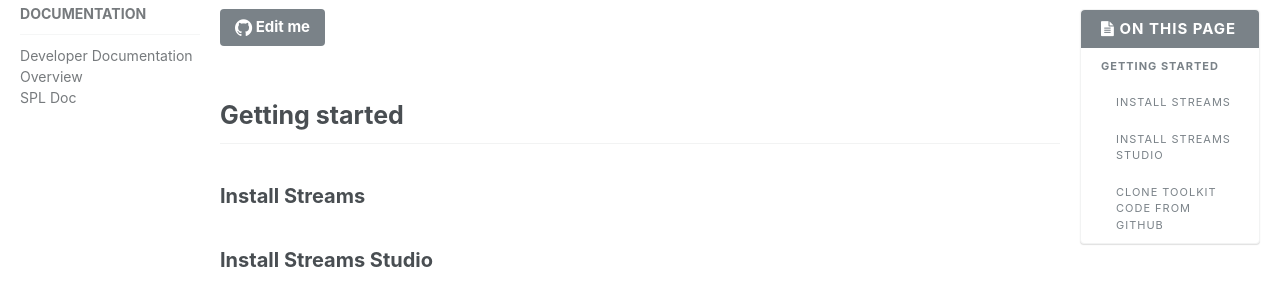
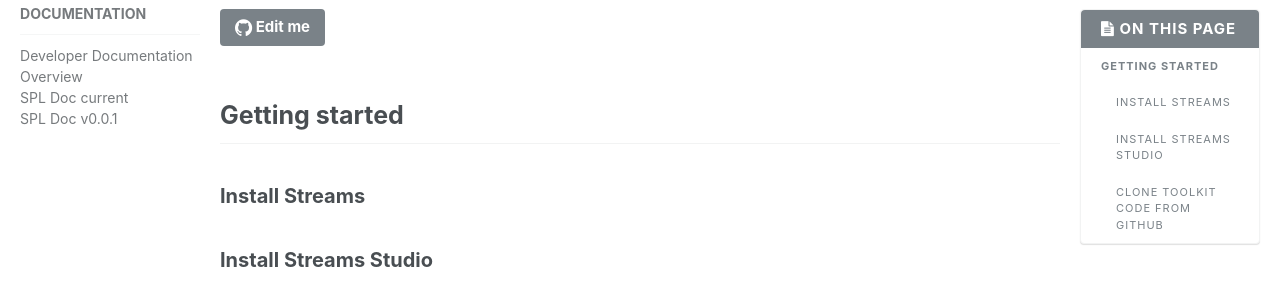
Before and after one commit to IBMStreams/streamsx.jms, a Jekyll site: the page built from _docs/developer_overview.md, in a window 1280 px wide. Shown: the part 169-452 px from the top of the page. Built offline with Jekyll 4.4.1, drawn with Linux system fonts in a browser that asks for light colours.

Commit message:
Rollback nested nav tree as it did not work

```diff
--- a/_data/navigation.yml
+++ b/_data/navigation.yml
@@ -31,18 +31,16 @@ userdocs:
     children:
       - title: "Overview"
         url: /docs/user/overview
-      - title: "Samples"
-        children:
-          - title: "JMSSample"
-            url: /samples/JMSSample/doc/spldoc/html
-          - title: "JMSSink"
-            url: /samples/JMSSink/doc/spldoc/html
-          - title: "JMSSource"
-            url: /samples/JMSSource/doc/spldoc/html
-          - title: "JmsWithXmlParse"
-            url: /samples/JmsWithXmlParse/doc/spldoc/html
-          - title: "JmsWithXmlParseBytes"
-            url: /samples/JmsWithXmlParseBytes/doc/spldoc/html
+      - title: "JMSSample"
+        url: /samples/JMSSample/doc/spldoc/html
+      - title: "JMSSink"
+        url: /samples/JMSSink/doc/spldoc/html
+      - title: "JMSSource"
+        url: /samples/JMSSource/doc/spldoc/html
+      - title: "JmsWithXmlParse"
+        url: /samples/JmsWithXmlParse/doc/spldoc/html
+      - title: "JmsWithXmlParseBytes"
+        url: /samples/JmsWithXmlParseBytes/doc/spldoc/html
 
 
 # developer documentation links
@@ -51,9 +49,7 @@ developerdocs:
     children:
       - title: "Developer Documentation Overview"
         url: /docs/developer/overview
-      - title: "SPL Doc"
-        children:
-          - title: "current"
-            url: /doc/spldoc/html
-          - title: "v0.0.1"
-            url: /doc/spldoc/0_0_1/html
+      - title: "SPL Doc current"
+        url: /doc/spldoc/html
+      - title: "SPL Doc v0.0.1"
+        url: /doc/spldoc/0_0_1/html
```
